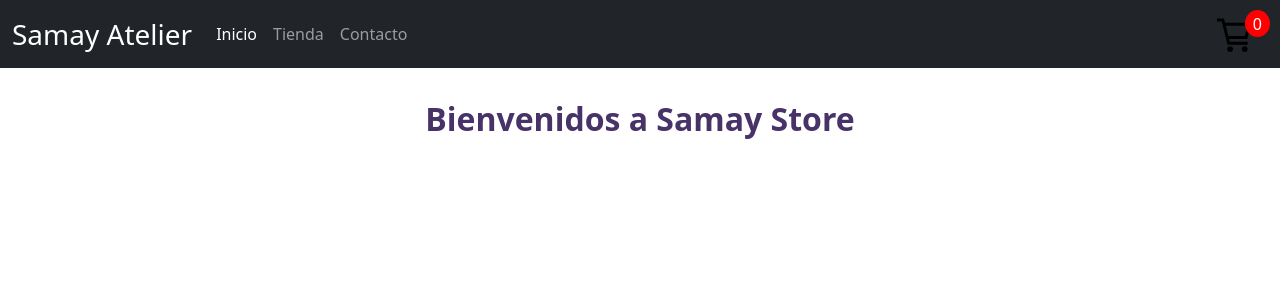
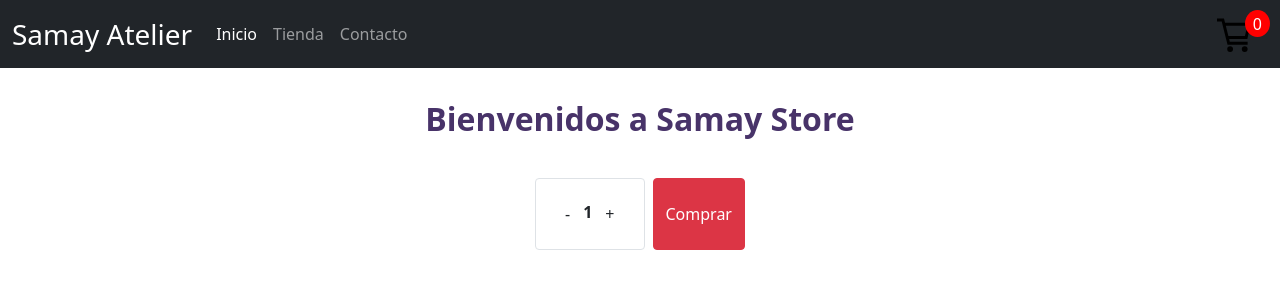
Before and after one commit to ErickFDiaz/samay-atelier-store, a React (Create React App) app: page / in a window 1280 px wide. Shown: the top 300 px of the page. Built offline with nearby package versions, Linux system fonts and the light colour scheme.

Commit message:
itemCount added -pending maps

```diff
--- a/src/App.js
+++ b/src/App.js
@@ -1,13 +1,13 @@
 import 'bootstrap/dist/css/bootstrap.min.css';
 import NavBar from './layout/NavBar';
-import ItemListContainer from './components/ItemListContainer';
+import ItemListContainer from './layout/ItemListContainer';
 // import './App.css';
 
 function App() {
   return (
     <div className="App">
-      <NavBar/>
-      <ItemListContainer greeting='Bienvenidos a Samay Store'/>
+      <NavBar />
+      <ItemListContainer greeting='Bienvenidos a Samay Store' />
     </div>
   );
 }
--- /dev/null
+++ b/src/components/ItemCount.js
@@ -0,0 +1,33 @@
+import React, { useState } from 'react'
+
+const ItemCount = ({ initial, stock, onAdd }) => {
+
+  const [contador, setContador] = useState(initial)
+  const sumar = () => {
+    if (contador < stock) {
+      setContador(contador + 1)
+    }
+
+  }
+  const restar = () => {
+    if (contador > initial) {
+      setContador(contador - 1)
+    }
+  }
+  return (
+    <>
+      <div className='d-flex justify-content-center'>
+        <div className='border rounded p-3 me-2 fw-bold'>
+          <button className='btn' onClick={restar}>-</button>
+          <span>{contador}</span>
+          <button className='btn' onClick={sumar}>+</button>
+        </div>
+        <button className="btn btn-danger" onClick={()=>onAdd(contador)}>Comprar</button>
+
+      </div>
+
+    </>
+  )
+}
+
+export default ItemCount
--- a/src/components/ItemListContainer.js
+++ /dev/null
@@ -1,6 +0,0 @@
-import './ItemListContainer.css';
-const ItemListContainer = (props) => {
-    return <h2 className="greeting">{props.greeting}</h2>;
-  };
-
-  export default ItemListContainer;
--- /dev/null
+++ b/src/layout/ItemListContainer.js
@@ -0,0 +1,16 @@
+import './ItemListContainer.css';
+import ItemCount from '../components/ItemCount'
+const ItemListContainer = (props) => {
+    const onAdd = (cantidad) => {
+        console.log(`Agregaste al carrito ${cantidad} productos`);
+    }
+
+    return (
+        <>
+        <h2 className="greeting">{props.greeting}</h2>
+        <ItemCount initial={1} stock={5} onAdd={onAdd}/>
+        </>
+    )
+};
+
+export default ItemListContainer;
```
Also changed, not shown: src/components/ItemCount.css (added), src/layout/ItemListContainer.css (renamed from src/components/ItemListContainer.css).
